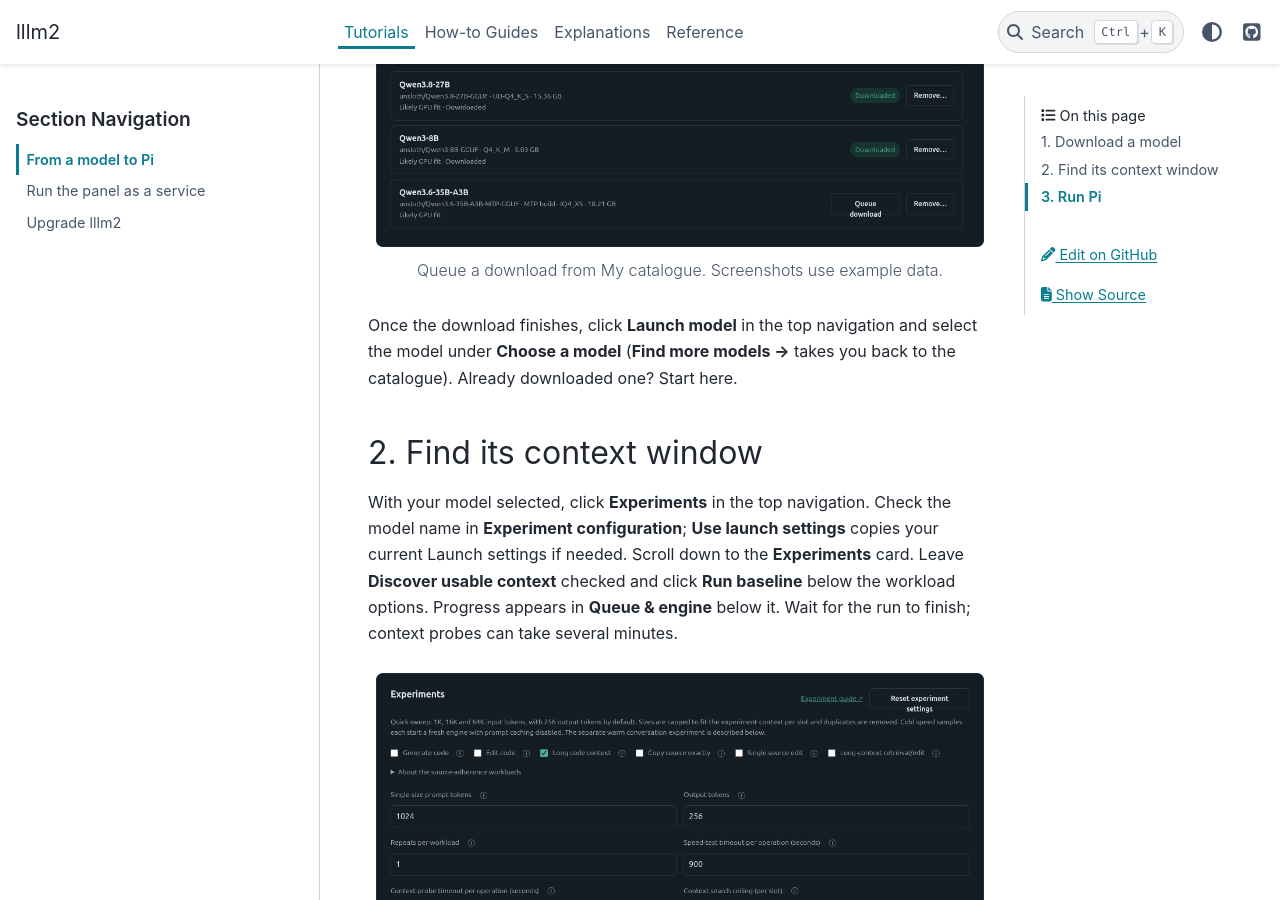
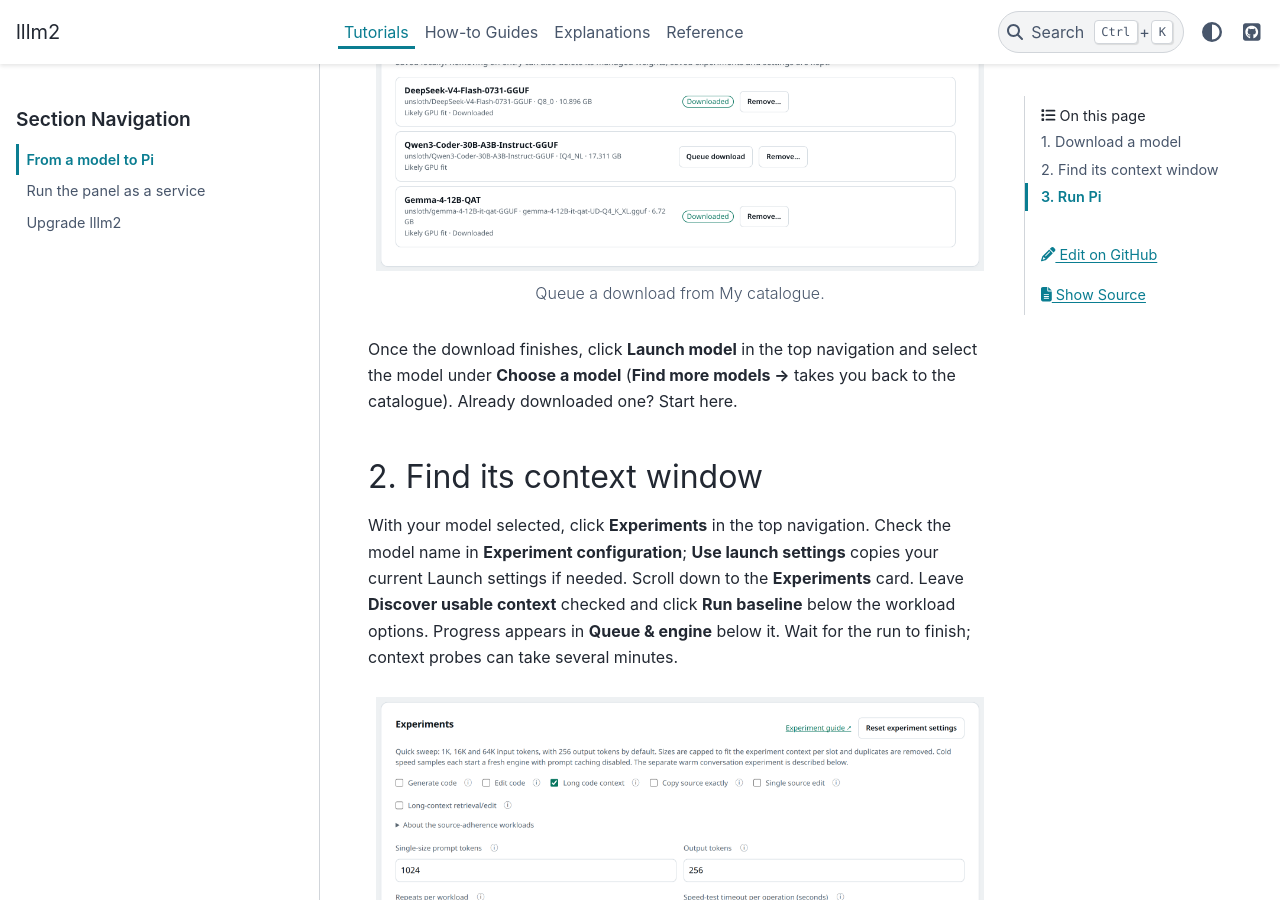
Before and after one commit to gilesknap/lllm2, a Sphinx documentation site: the page built from docs/tutorials/installation.md, in a window 1280 px wide and 900 px high, scrolled down 1065 px. Built offline with Sphinx 7.4.7 and the PyData theme 0.15.4, drawn with Linux system fonts in a browser that asks for light colours.

Commit message:
Replace tutorial figures with light-scheme captures of the live panel
The three installation tutorial figures were dark design renders that
read as black blocks when scaled down in the docs. They are now 2x
captures of the running panel in the light colour scheme, cropped to
the My catalogue, Experiments and Experiment history cards.

Co-Authored-By: Claude Fable 5.1 <noreply@anthropic.com>
Claude-Session: https://claude.ai/code/session_019zguyCbrWj1EYWmp7P3bEC

````diff
--- a/docs/tutorials/installation.md
+++ b/docs/tutorials/installation.md
@@ -42,7 +42,7 @@ To find another model, enter its name in **Search Hugging Face**, click
 :alt: My catalogue card in Find models, with Queue download beside a saved model.
 :width: 760px
 
-Queue a download from My catalogue. Screenshots use example data.
+Queue a download from My catalogue.
 ```
 
 Once the download finishes, click **Launch model** in the top navigation and
````
Also changed, not shown: docs/images/tutorial-experiments.png, docs/images/tutorial-find-models.png, docs/images/tutorial-history.png.
